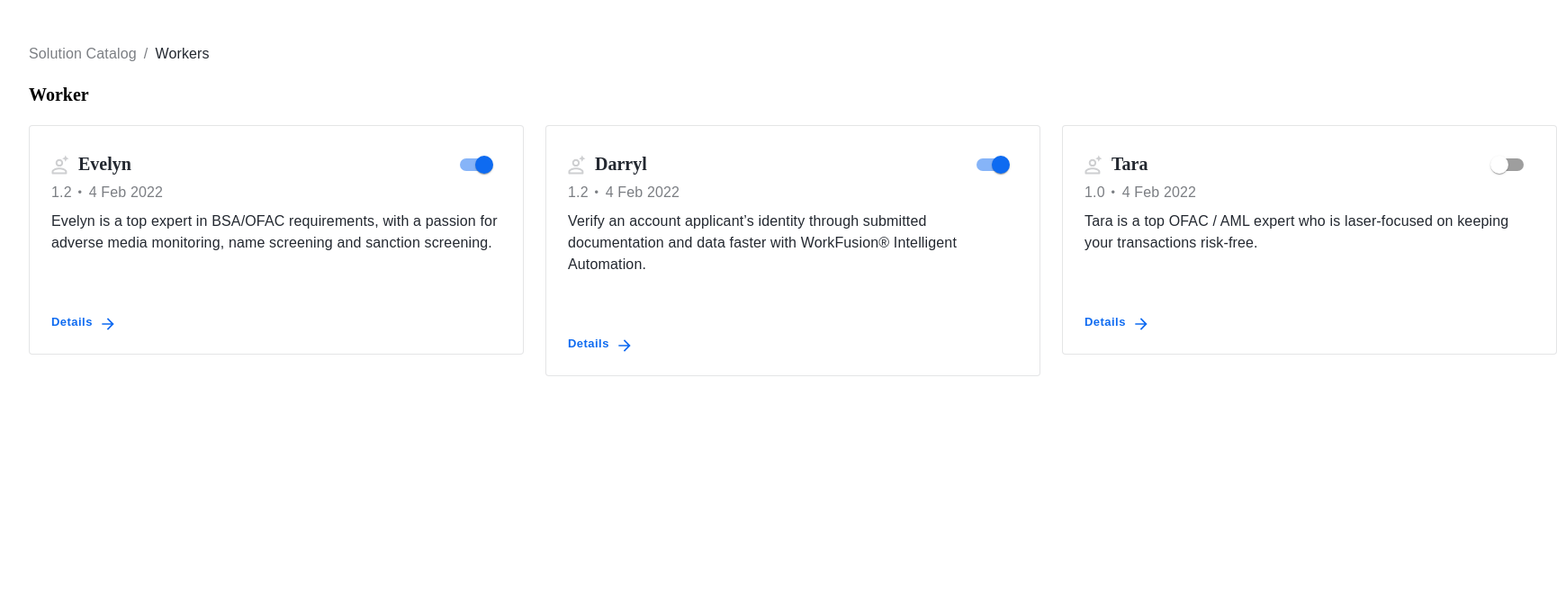
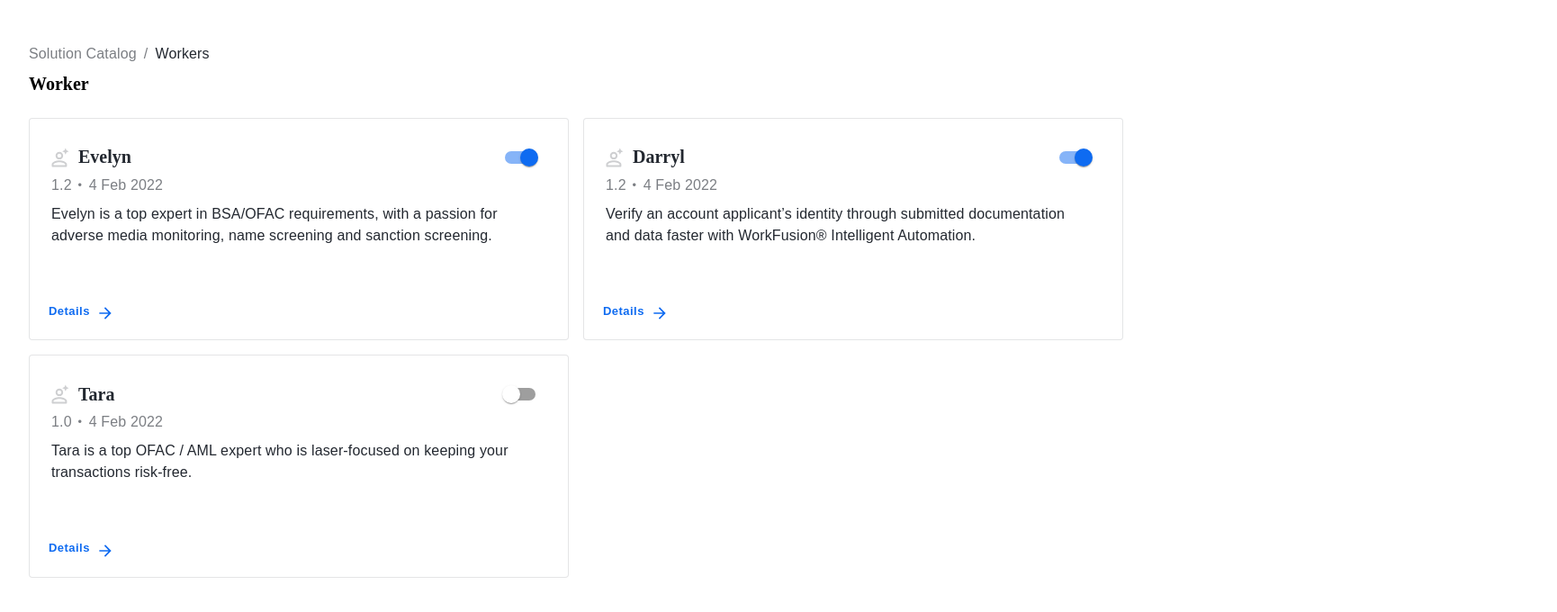
Before and after one commit to anshuman1490/react-ts-mui, a React (Create React App) app: page / in a window 1280 px wide. Shown: the top 680 px of the page at 90% size, 1730 px wide, since content can reach past the window. Built offline with nearby package versions, Linux system fonts and the light colour scheme.

Commit message:
Add mui grid

```diff
--- a/BasicCard.tsx
+++ b/BasicCard.tsx
@@ -8,6 +8,7 @@ import Typography from '@mui/material/Typography';
 import Switch from '@mui/material/Switch';
 import Breadcrumbs from '@mui/material/Breadcrumbs';
 import Link from '@mui/material/Link';
+import Grid from '@mui/material/Grid';
 
 const bull = (
   <Box
@@ -26,14 +27,16 @@ const card = ({ id, workerName, version, desc, isSwitchEnable }) => (
         alignItems: 'flex-start',
         flexDirection: 'column',
         p: '16px',
+        alignSelf: 'stretch',
       }}
     >
       <Box
         sx={{
           display: 'flex',
-          alignItems: 'center',
+          alignItems: 'flex-start',
           flexDirection: 'column',
           m: '8px',
+          alignSelf: 'stretch',
         }}
       >
         <Box
@@ -62,12 +65,21 @@ const card = ({ id, workerName, version, desc, isSwitchEnable }) => (
               />
             </svg>
           </Box>
-          <Box sx={{ mx: '10px', flexGrow: '1' }}>
+          <Box
+            sx={{
+              mx: '10px',
+              flexGrow: '1',
+              display: 'flex',
+              alignItems: 'center',
+            }}
+          >
             <Typography variant="h5" component="div">
               {workerName}
             </Typography>
           </Box>
-          <Box>
+          <Box
+            sx={{ display: 'flex', alignItems: 'center', flexDirection: 'row' }}
+          >
             {isSwitchEnable ? (
               <Switch {...label} defaultChecked />
             ) : (
@@ -75,13 +87,20 @@ const card = ({ id, workerName, version, desc, isSwitchEnable }) => (
             )}
           </Box>
         </Box>
-        <Box sx={{ alignSelf: 'stretch' }}>
+        <Box
+          sx={{ display: 'flex', alignSelf: 'stretch', alignItems: 'center' }}
+        >
           <Typography variant="body1" color="text.secondary">
             {version} {bull} 4 Feb 2022
           </Typography>
         </Box>
-        <Box sx={{ alignSelf: 'stretch', mt: '8px', mb: '16px' }}>
-          <Typography sx={{}} variant="body1">
+        <Box
+          sx={{ display: 'flex', alignSelf: 'stretch', alignItems: 'center' }}
+        >
+          <Typography
+            sx={{ mt: '8px', mb: '16px', mr: '16px' }}
+            variant="body1"
+          >
             {desc}
           </Typography>
         </Box>
@@ -97,7 +116,7 @@ const card = ({ id, workerName, version, desc, isSwitchEnable }) => (
         alignSelf: 'stretch',
       }}
     >
-      <Button sx={{ p: '8px' }} size="small">
+      <Button sx={{}} size="small">
         Details
         <Box sx={{ ml: '10px', mt: '5px' }}>
           <svg
@@ -163,6 +182,7 @@ export default function BasicCard() {
     return <CustomCard key={item.id} {...item} />;
   });
   return (
+    //container
     <Box
       sx={{
         display: 'flex',
@@ -173,39 +193,48 @@ export default function BasicCard() {
         px: '0px',
       }}
     >
-      <CollapsedBreadcrumbs />
-      <Typography sx={{ my: '20px' }} variant="h5" component="div">
-        Worker
-      </Typography>
-      <Box
+      <Box sx={{ mb: '24px', alignSelf: 'stretch' }}>
+        <CollapsedBreadcrumbs />
+        <Typography sx={{ mt: '8px' }} variant="h5" component="div">
+          Worker
+        </Typography>
+      </Box>
+      {/* <Box
         sx={{
           display: 'flex',
           flexDirection: 'row',
           alignItems: 'flex-start',
           alignSelf: 'stretch',
+          p: '0px',
         }}
       >
         {CardMap}
+      </Box> */}
+      <Box sx={{ flexGrow: 1 }}>
+        <Grid container spacing={2}>
+          {CardMap}
+        </Grid>
       </Box>
     </Box>
   );
 }
 function CustomCard(props) {
   return (
-    <Card
-      sx={{
-        minWidth: 548,
-        display: 'flex',
-        flexDirection: 'column',
-        alignItems: 'flex-start',
-        justifyContent: 'space-between',
-        flexGrow: 1,
-        mr: '24px',
-        flex: '50%',
-      }}
-      variant="outlined"
-    >
-      {card(props)}
-    </Card>
+    // <Box
+    //   sx={{
+    //     minWidth: 248,
+    //     display: 'flex',
+    //     flexDirection: 'column',
+    //     alignItems: 'flex-start',
+    //     justifyContent: 'space-between',
+    //     flexGrow: 1,
+    //     mr: '24px',
+    //   }}
+    // >
+    //   <Card variant="outlined">{card(props)}</Card>
+    // </Box>
+    <Grid item xs={6}>
+      <Card variant="outlined">{card(props)}</Card>
+    </Grid>
   );
 }
```
